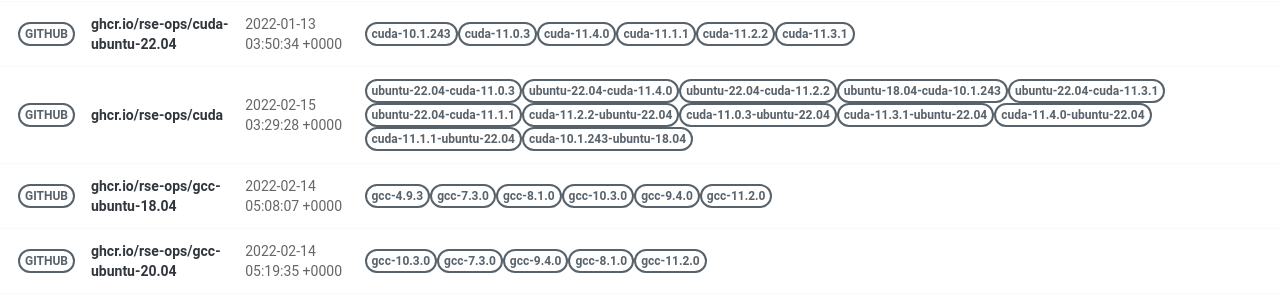
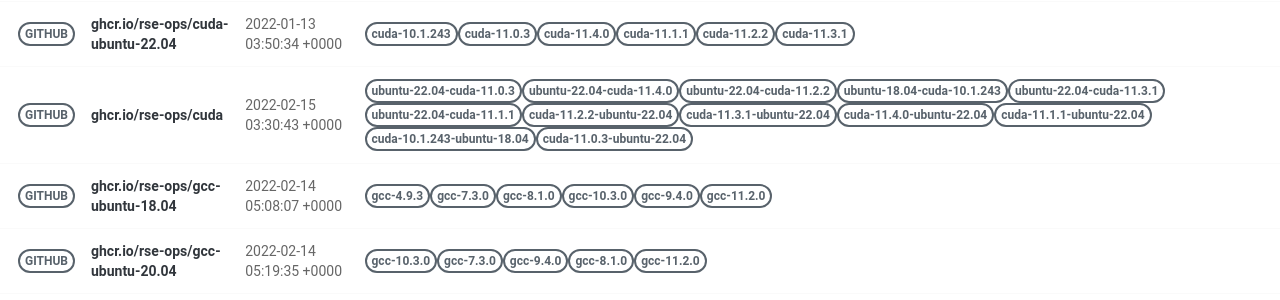
Before and after one commit to rse-ops/docker-images, a Jekyll site: the page built from pages/index.md, in a window 1280 px wide. Shown: the part 428-728 px from the top of the page. Built offline with Jekyll 4.4.1, drawn with Linux system fonts in a browser that asks for light colours; nearby versions of some CDN libraries.

Commit message:
Automated push to update library 2022-02-15

```diff
--- a/_library/ghcr.io-rse-ops-cuda.md
+++ b/_library/ghcr.io-rse-ops-cuda.md
@@ -1,7 +1,7 @@
 ---
 layout: container
 name: ghcr.io/rse-ops/cuda
-updated_at: 2022-02-15 03:29:28.165981
+updated_at: 2022-02-15 03:30:43.877932
 
 
 container_url: https://github.com/orgs/rse-ops/packages/container/package/cuda
```
Also changed, not shown: other parts of _library/ghcr.io-rse-ops-cuda.md (+3 -3 lines).
